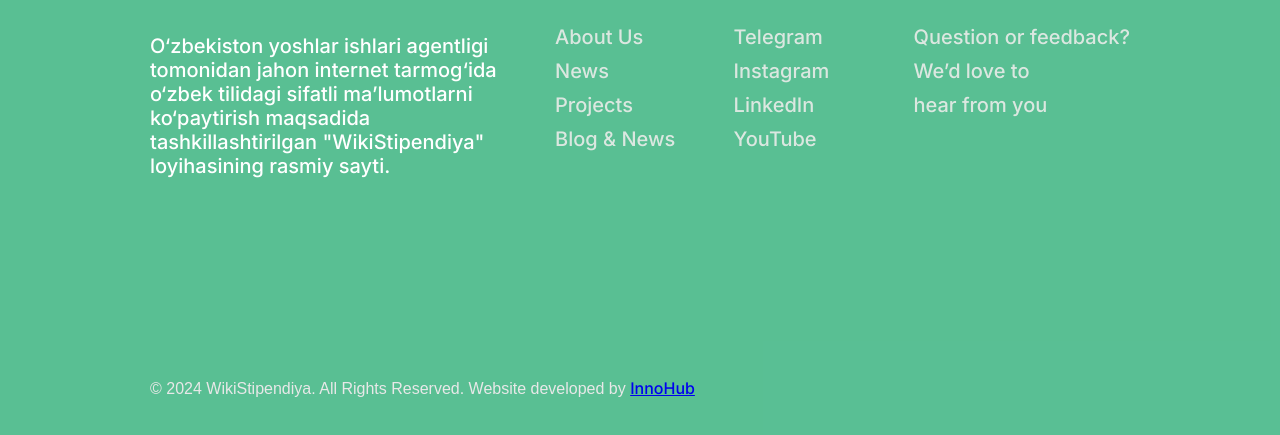
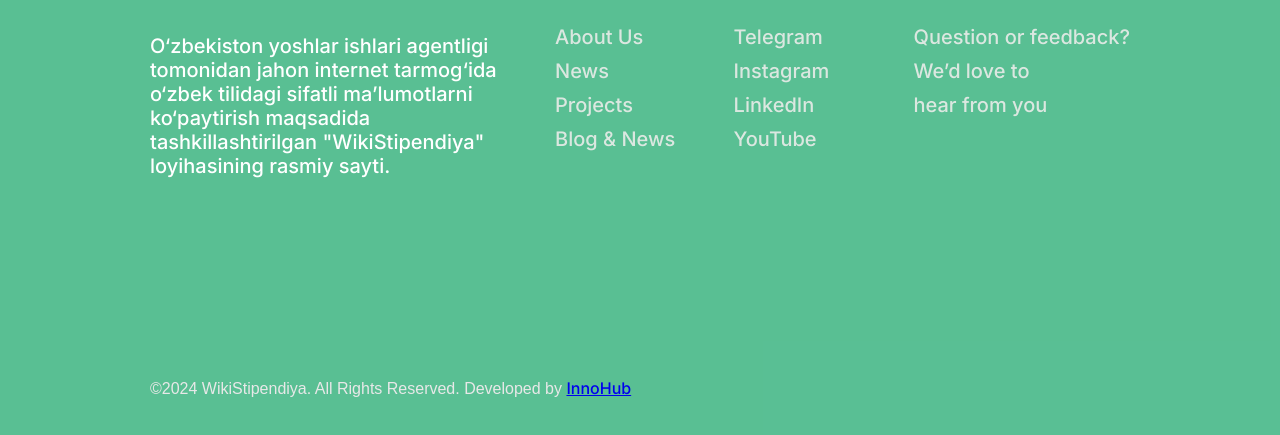
Before and after one commit to AbrorMusulmonov/WikiStipendiya.uz, a plain HTML site: page index.html in a window 1280 px wide. Shown: the part 3978-4413 px from the top of the page. Drawn offline with nearby package versions, Linux system fonts and the light colour scheme.

Commit message:
Update index.html

```diff
--- a/index.html
+++ b/index.html
@@ -329,7 +329,7 @@
                 </div>
             </div>
            <p class="copyright">
-                    &copy; 2024 WikiStipendiya. All Rights Reserved. Website developed by
+                    &copy;2024 WikiStipendiya. All Rights Reserved. Developed by
                     <a href="https://innohub.uz/" class="copyright-link"
                         >InnoHub</a
         </div>
```
